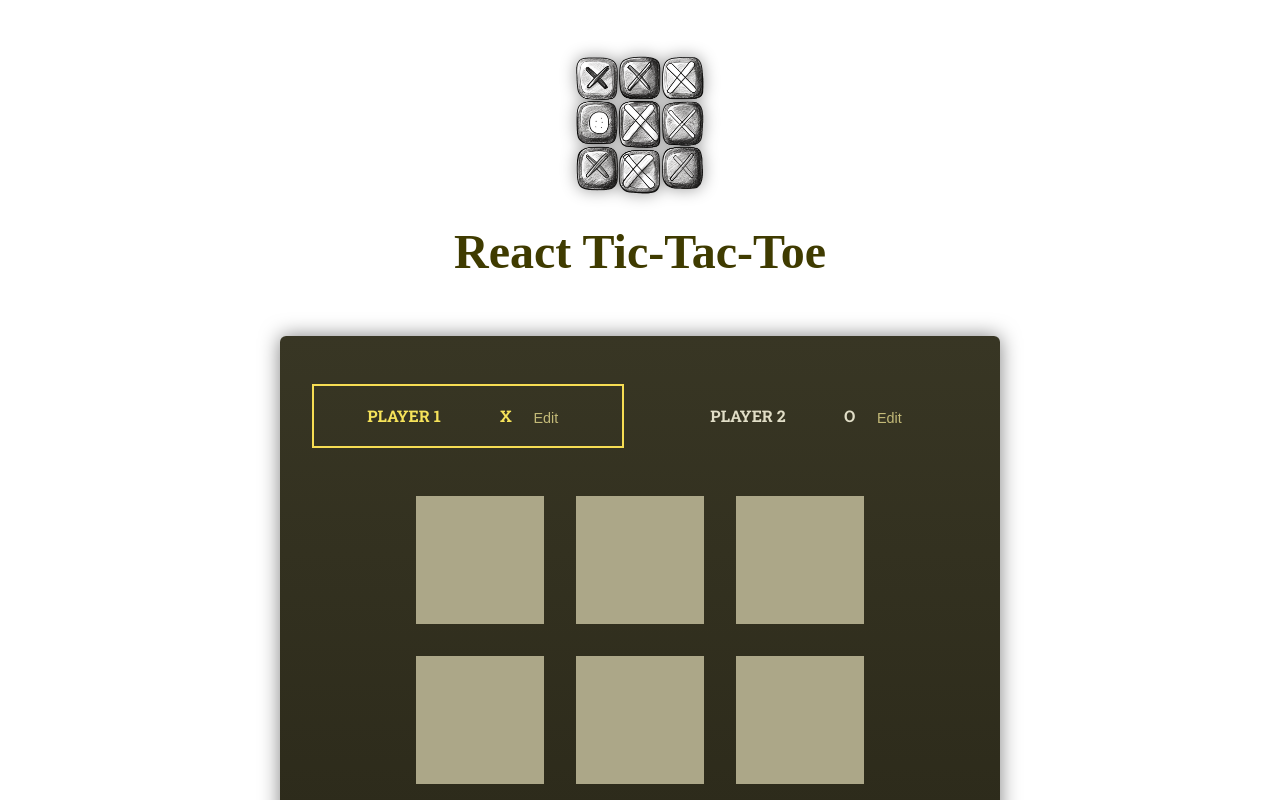
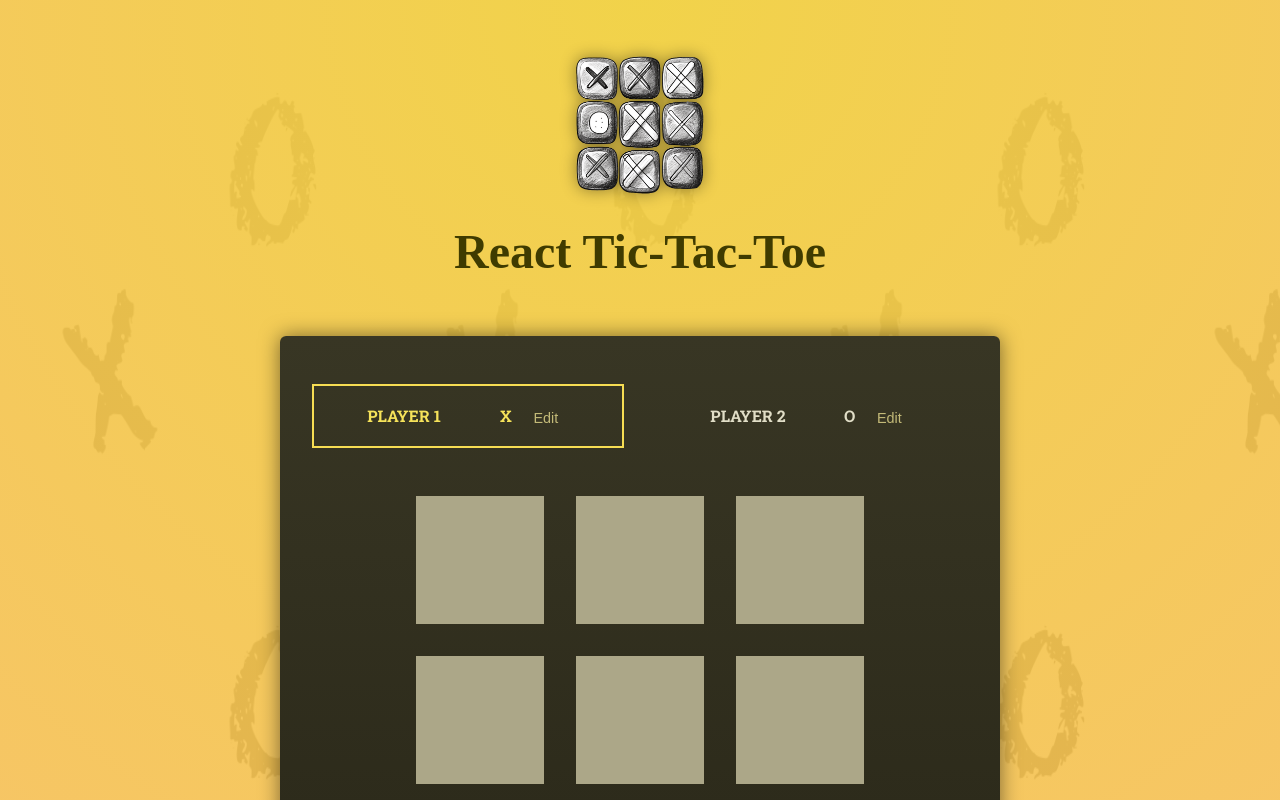
Before and after one commit to eshaker-js/Udemy-Projects, a React (Vite) app in the folder tictactoe/: page / in a window 1280 px wide. Shown: the top 800 px of the page. Built offline with nearby package versions, Linux system fonts and the light colour scheme; a web font is replaced by a local one.

Commit message:
fixed back to absolute path

```diff
--- a/tictactoe/src/index.css
+++ b/tictactoe/src/index.css
@@ -22,8 +22,7 @@ body {
       circle at top,
       rgba(241, 210, 70, 0.98),
       rgba(250, 176, 103, 0.87)
-    ),
-    var(--bg-pattern);
+    ),url('/projects/tictactoe/bg-pattern-dark.png');
   background-repeat: repeat;
   background-size: 100% 100%, 30% 30%, 100% 100%;
   min-height: 110rem;
--- a/tictactoe/src/index.jsx
+++ b/tictactoe/src/index.jsx
@@ -2,6 +2,5 @@ import ReactDOM from 'react-dom/client';
 
 import App from './App.jsx';
 import './index.css';
-import bgPattern from './assets/bg-pattern-dark.png';
 
 ReactDOM.createRoot(document.getElementById('root')).render(<App />);
```
Also changed, not shown: tictactoe/public/bg-pattern-dark.png (renamed from tictactoe/src/assets/bg-pattern-dark.png).
